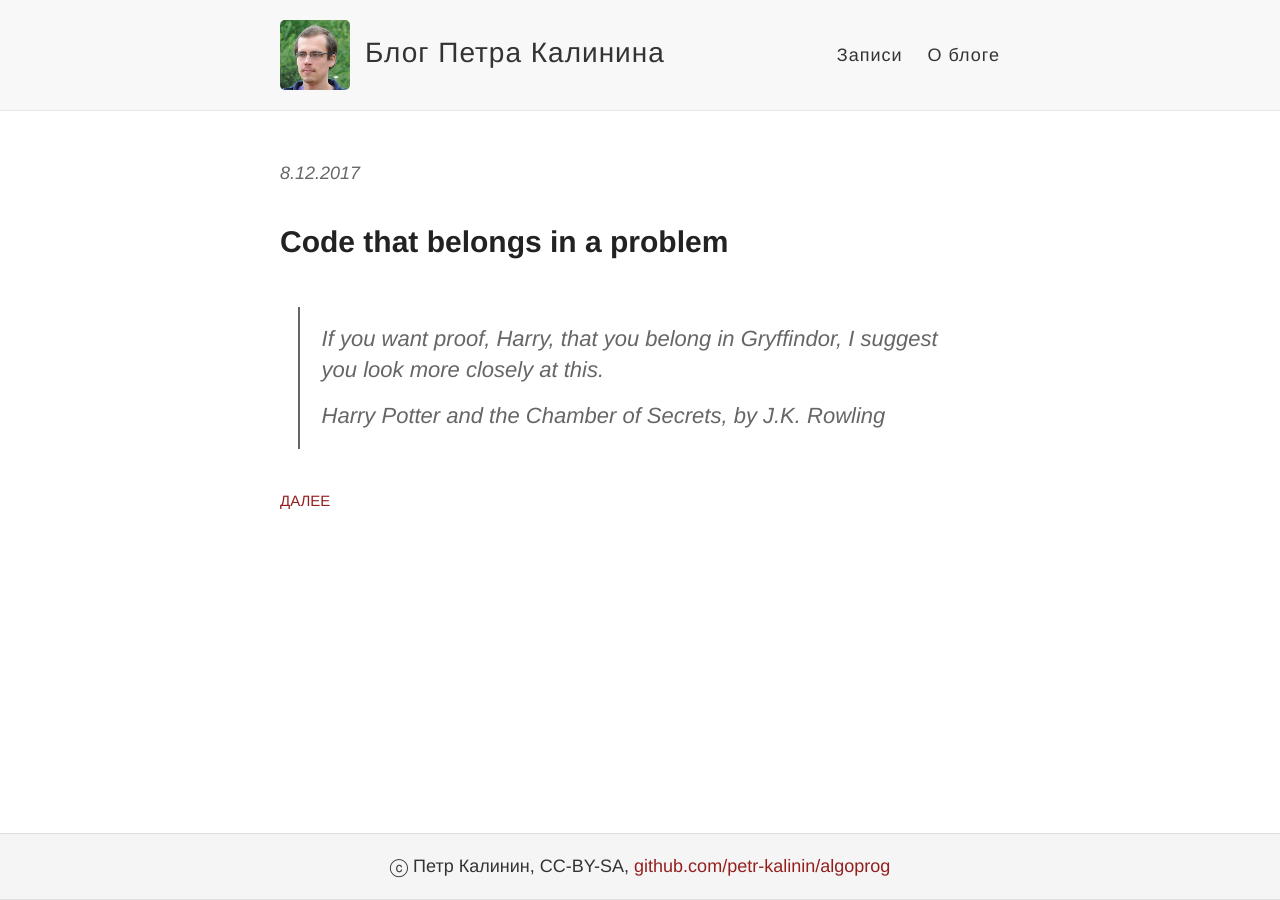
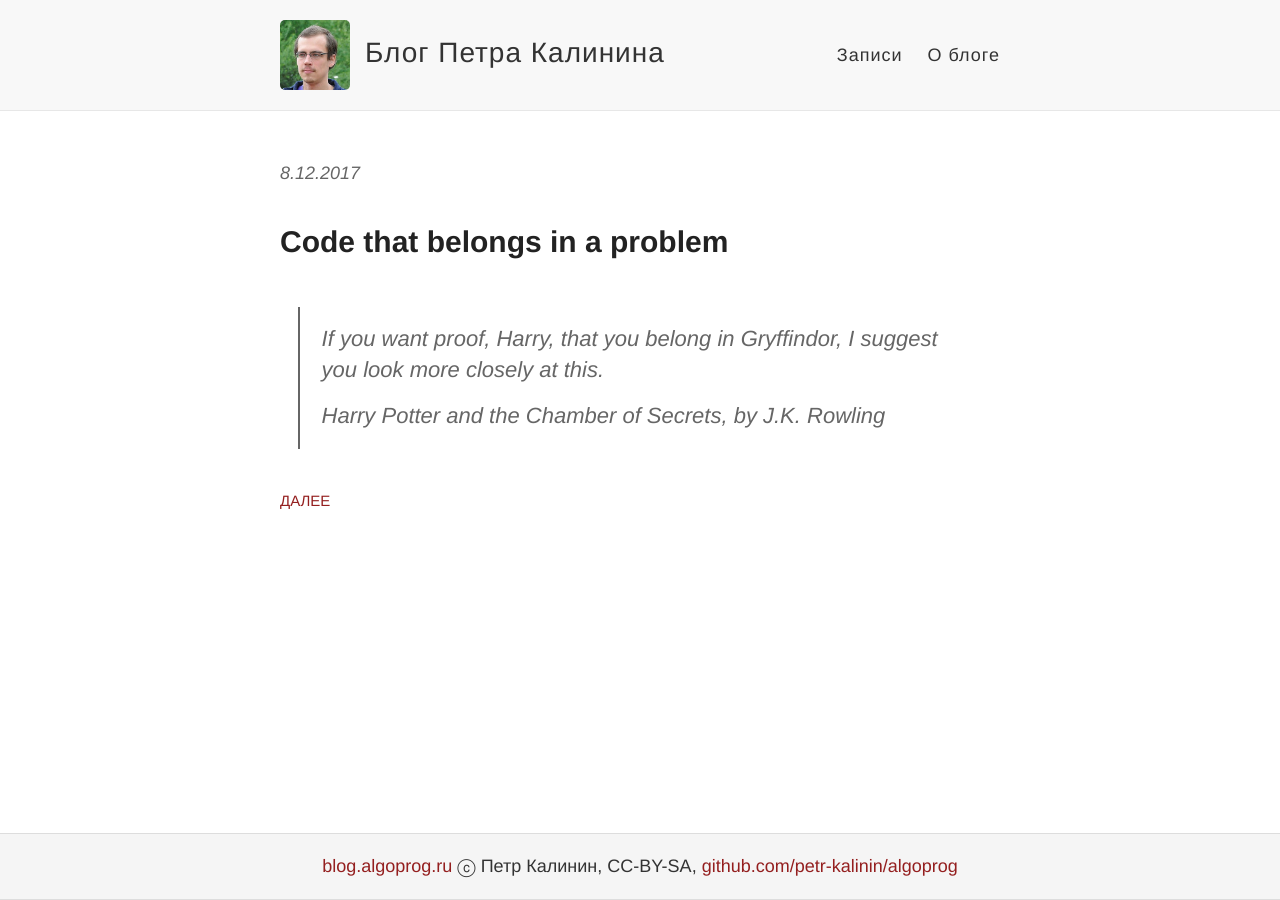
Before and after one commit to petr-kalinin/algoprog-blog, a Jekyll site: the page built from index.html, in a window 1280 px wide. Built offline with Jekyll 4.4.1, drawn with Linux system fonts in a browser that asks for light colours.

Commit message:
Add link to footer

```diff
--- a/_layouts/default.html
+++ b/_layouts/default.html
@@ -42,7 +42,7 @@
     <div class="wrapper-footer">
       <div class="container">
         <footer class="footer">
-          ⓒ Петр Калинин, CC-BY-SA, <a href="//github.com/petr-kalinin/algoprog">github.com/petr-kalinin/algoprog</a>
+          <a href="//blog.algoprog.ru">blog.algoprog.ru</a> ⓒ Петр Калинин, CC-BY-SA, <a href="//github.com/petr-kalinin/algoprog">github.com/petr-kalinin/algoprog</a>
         </footer>
       </div>
     </div>
```
